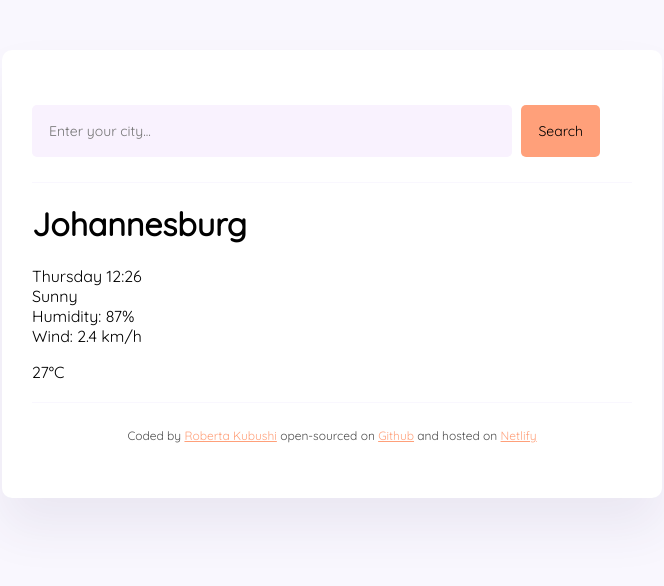
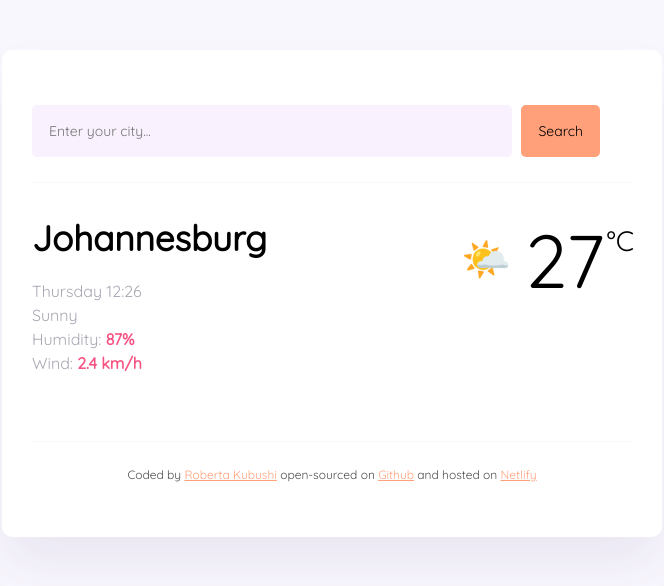
Before and after one commit to Kubushi/Vanilla-Weather-Search, a plain HTML site: page index.html in a window 1280 px wide. Shown: the whole page, without its empty margins (308-972 px from the left). Drawn offline with Linux system fonts and the light colour scheme; a web font is replaced by a local one.

Commit message:
Added basic CSS styling

```diff
--- a/index.html
+++ b/index.html
@@ -20,19 +20,24 @@
         </form>
     </header>
     <main>
+        <div class="weather-app-forecast">
         <div>
-        <h1>Johannesburg</h1>
-        <p>
+        <h1 class="current-city">Johannesburg</h1>
+        <p class="city-weather-data">
             Thursday 12:26
             <br />
             Sunny
             <br />
-            Humidity: 87%
+            Humidity: <strong>87%</strong>
             <br />
-            Wind: 2.4 km/h
+            Wind: <strong>2.4 km/h</strong>
         </p>
         </div>
-        <div>27°C</div>
+        <div class="current-city-temp">
+            <div class="weather-icon">🌤️</div>
+            <div class="city-temperature">27</div>
+            <div class="temperature-unit">°C</div>
+        </div>
     </main>
     <br />
     <footer>
--- a/styles.css
+++ b/styles.css
@@ -41,7 +41,55 @@ header {
     font-family: 'Quicksand', sans-serif;
 }
 
+main {
+    padding: 30px 0;
+}
 
+.current-city {
+    margin: 0;
+    font-size: 35px;
+    line-height: 50px;
+}
+
+.city-weather-data {
+    color: rgba(39, 33, 66, 0.4);
+    font-size: 16px;
+    font-weight: 400;
+    line-height: 24px;
+    font-weight: 500px;
+}
+
+.city-weather-data strong {
+    color: #f65282;
+    opacity: 100;
+}
+
+.current-city-temp {
+    font-size: 46px;
+    display: flex;
+}
+
+.weather-icon {
+    font-size: 40px;
+    margin-top: 20px;
+}
+
+.city-temperature {
+    font-size: 75px;
+    margin-left: 15px;
+}
+
+.temperature-unit {
+    font-size: 28px;
+    position: relative;
+    top: 10px;
+    right: -2px;
+}
+
+.weather-app-forecast {
+    display: flex;
+    justify-content: space-between;
+}
 
 footer {
     border-top: 1px solid #f9f7fe;
```
